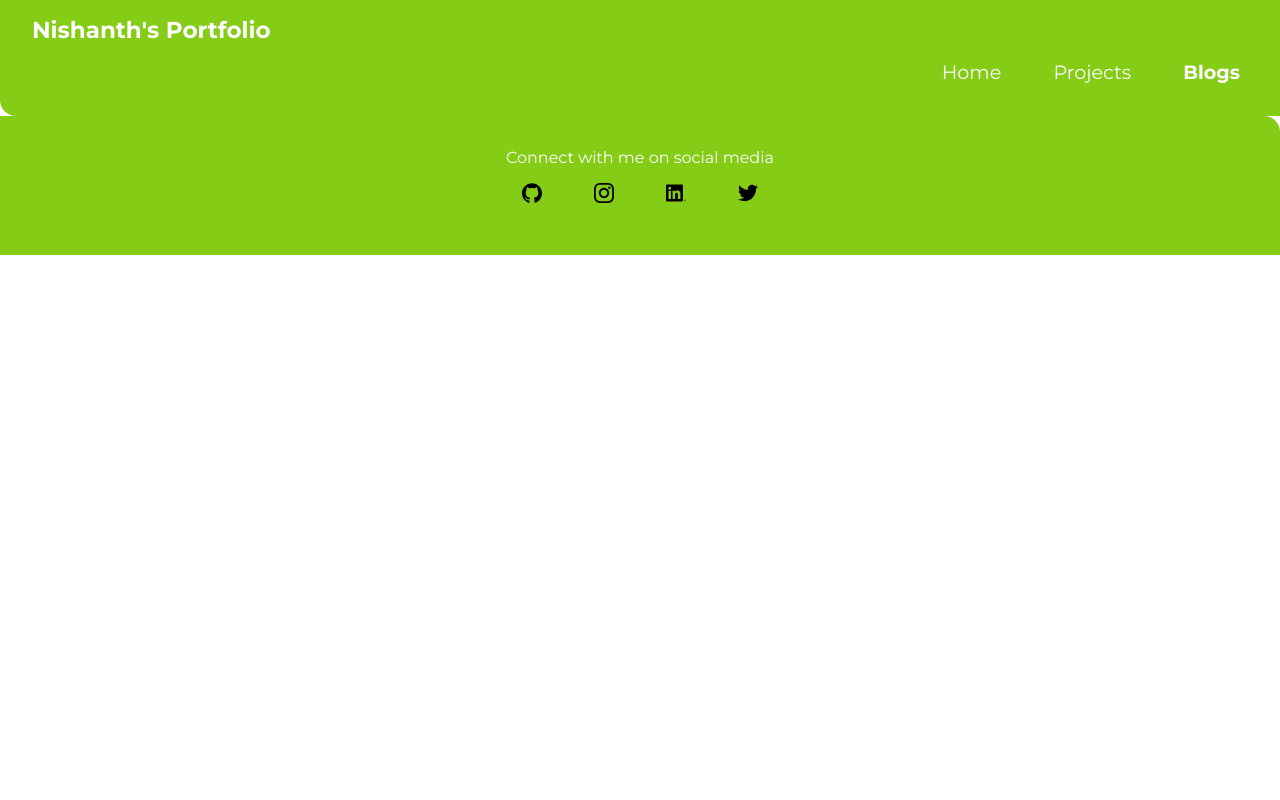
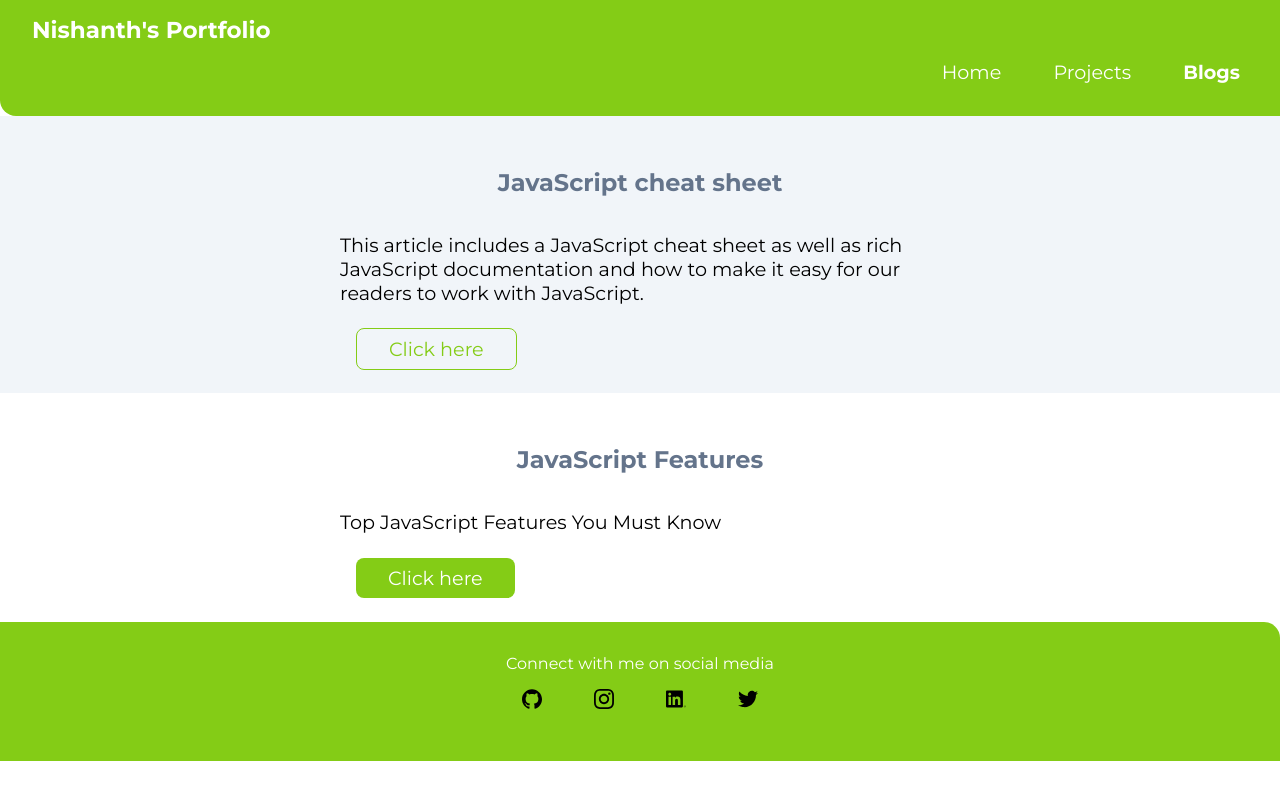
Before and after one commit to nishanth3012000/Nishanth_portfolio, a plain HTML site: page blogs.html in a window 1280 px wide. Drawn offline with Linux system fonts and the light colour scheme.

Commit message:
added blogs

```diff
--- a/blogs.html
+++ b/blogs.html
@@ -26,6 +26,24 @@
             </li>
         </ul>
     </nav>
+
+    <section class="section ow">
+        <div class="container container-center">
+            <h1>JavaScript cheat sheet</h1>
+            <p>This article includes a JavaScript cheat sheet as well as rich JavaScript documentation and how to make it easy for our readers to work with JavaScript.</p>
+            <a class="link link-secondary sl" href="https://www.interviewbit.com/javascript-cheat-sheet/
+            ">Click here</a>
+        </div>
+    </section>
+
+    <section class="section">
+        <div class="container container-center">
+            <h1>JavaScript Features</h1>
+            <p>Top JavaScript Features You Must Know</p>
+            <a class="link link-primary pl" href="https://www.interviewbit.com/blog/javascript-features/">Click here</a>
+        </div>
+    </section>
+
 
 
 
```
